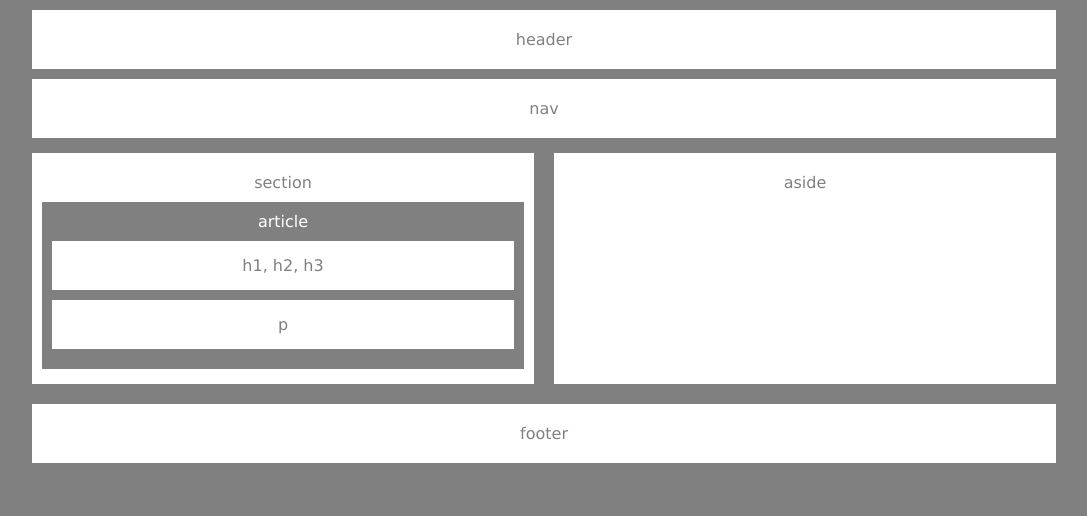
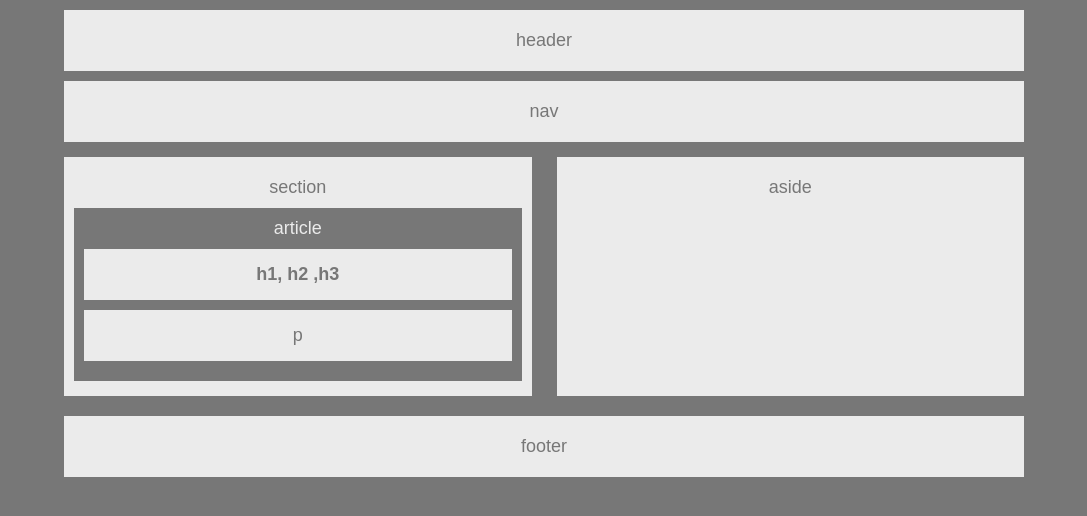
Before and after one commit to egomezmo/HW-Wireframe, a plain HTML site: page index.html in a window 1280 px wide. Shown: the whole page, without its empty margins (96-1183 px from the left). Drawn offline with Linux system fonts and the light colour scheme.

Commit message:
modifique formatos

```diff
--- a/index.html
+++ b/index.html
@@ -15,7 +15,7 @@
             <section id="allmiddle">
                 <section id="section">section
                     <article>article
-                        <p>h1, h2, h3</p>
+                        <h1>h1, h2 ,h3</h1>
                         <p>p</p>
                     </article>
                 </section>
--- a/style.css
+++ b/style.css
@@ -1,21 +1,22 @@
 body {
-    background:gray;
+    background:#777;
     text-align:center;
-    font-family: Verdana, Geneva, Tahoma, sans-serif;
-    color:gray;
-    width:80%;
+    font-family: "Arial", "Helvetica Neue", Helvetica, sans-serif;
+    color:#777;
+    width:960px;
     margin:10px auto;
+    font-size: 18px;
 }
 
 header{
     padding:20px;
-    background:white;
+    background:#ebebeb;
     margin-bottom:10px;
 }
 
 nav{
     padding:20px;
-    background:white;
+    background:#ebebeb;
     margin-bottom:15px;
 }
 
@@ -25,37 +26,48 @@ nav{
 }
 
 #section {
-    background: white;
+    background: #ebebeb;
     float:left;
-    width:calc(50% - 10px);
+    width:495px;
     height: auto;
     padding: 20px 0 5px 0;
     flex:1;
 }
 
 article{
-    background:gray;
+    background:#777;
     margin:10px;
     width:auto;
     height: auto;
     padding: 10px 0;
-    color:white;
+    color:#ebebeb;
 }
 
-p{
-    background: white;
+h1,
+h2,
+h3{
+    background: #ebebeb;
     padding:15px;
     width:auto;
     margin:10px;
     height: auto;
-    color:gray;
+    color:#777;
+}
+
+p{
+    background: #ebebeb;
+    padding:15px;
+    width:auto;
+    margin:10px;
+    height: auto;
+    color:#777;
 }
 
 aside{
-    background: white;
-    width:calc( 50% - 10px);
+    background: #ebebeb;
+    width:495px;
     padding: 20px 0 5px 0;
-    margin-left:20px;
+    margin-left:25px;
     float: left;
     flex:1;
 }
@@ -63,5 +75,5 @@ aside{
 footer{
     clear: both;
     padding:20px;
-    background:white;
+    background:#ebebeb;
 }
```
